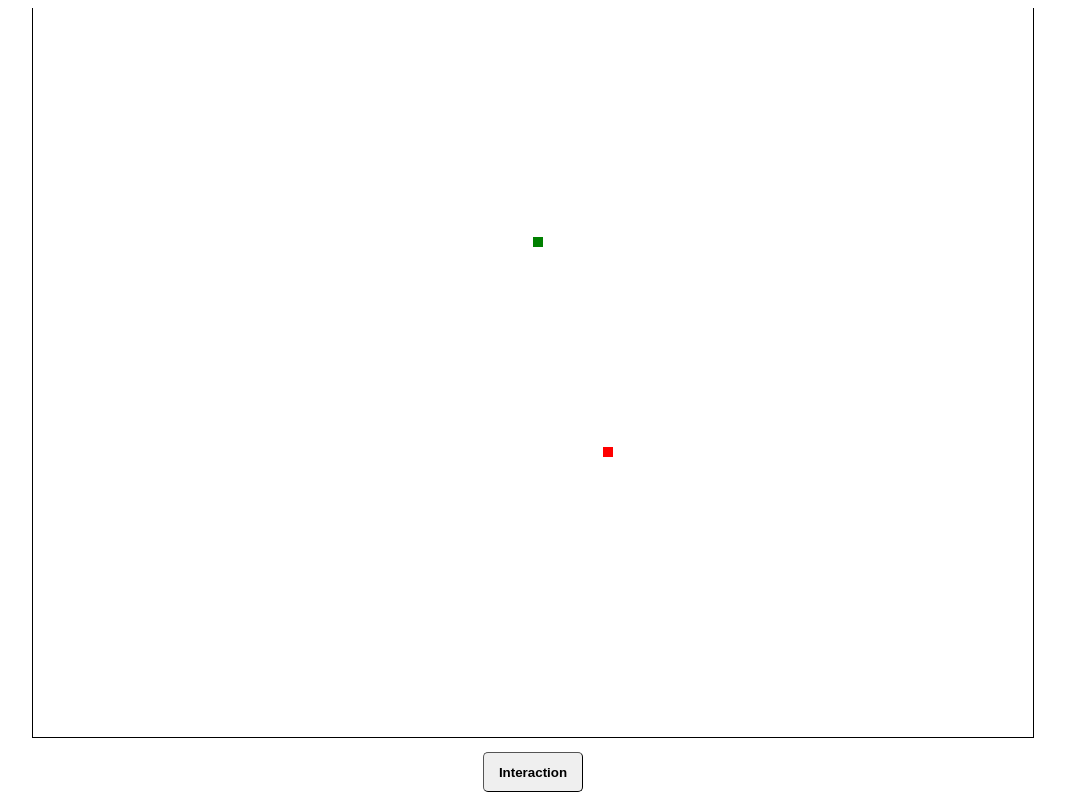
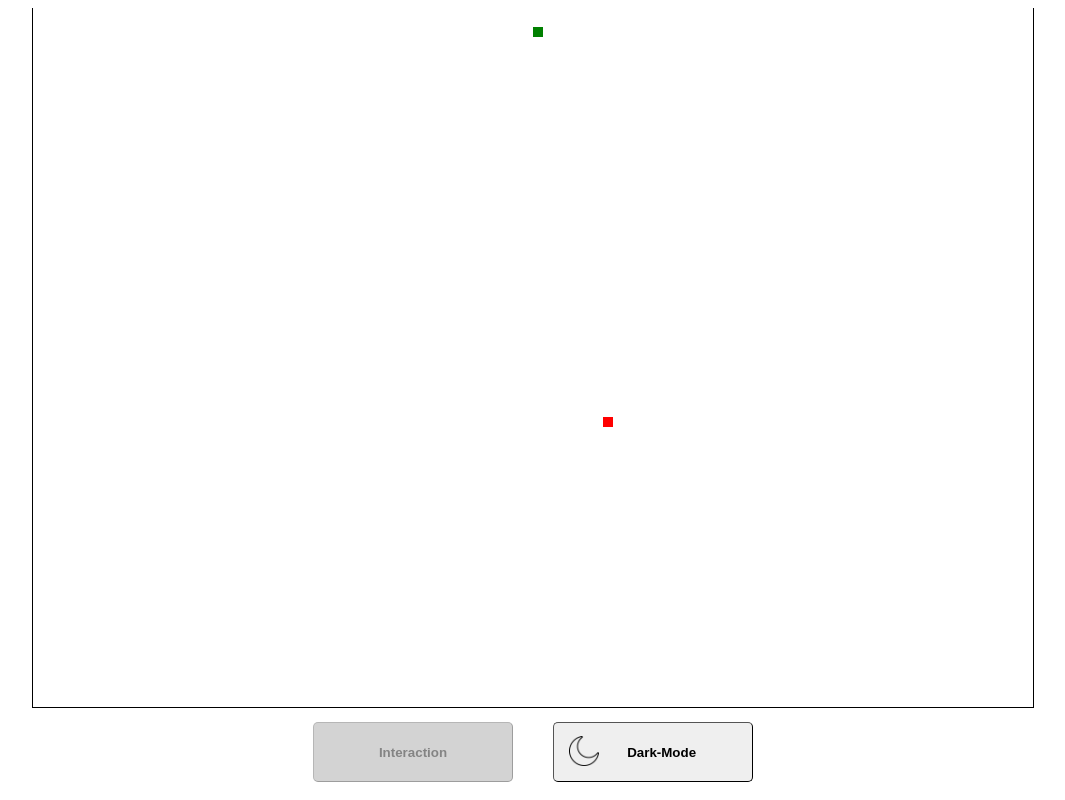
Before and after one commit to Chrisissorry/snake, a plain HTML site: page snakeGame.html in a window 1280 px wide. Both pictures are taken after a click on the button "Interaction". Shown: the whole page, without its empty margins (107-1172 px from the left). Drawn offline with Linux system fonts and the light colour scheme.

Commit message:
snake is now alive and added darkmode

```diff
--- a/modules/apple.js
+++ b/modules/apple.js
@@ -1,16 +1,17 @@
-import {clear, drawBox} from "../javascript/utils.js";
+import * as config from "./config.js"
+import {drawBox} from "../javascript/utils.js";
 import {gameScreenWidth, gameScreenHeight} from "../script.js";
 
+export let applePositionX;
+export let applePositionY;
+
 export function apple() {
-    const SIZE = 10;
-    clear();
-
     function spawnApple(maxPositionX, maxPositionY) {
         drawBox(
-            getRandomInt(0, maxPositionX),
-            getRandomInt(0, maxPositionY),
-            SIZE,
-            SIZE,
+            applePositionX = getRandomInt(0, maxPositionX),
+            applePositionY = getRandomInt(0, maxPositionY),
+            config.SIZE,
+            config.SIZE,
             "red"
         );
     }
--- /dev/null
+++ b/modules/config.js
@@ -0,0 +1,6 @@
+export let darkModeButton = document.getElementById('darkMode');
+export let gameScreen = document.getElementById('fullScreen')
+export let darkModeChanger = document.getElementById('modeChangerPicture');
+export let interactionButton = document.getElementById('interactionButton');
+
+export const SIZE = 10;
--- /dev/null
+++ b/modules/darkTheme.js
@@ -0,0 +1,37 @@
+import * as config from "./config.js";
+
+let darkMode = localStorage.getItem("dark-mode");
+
+if (darkMode === null) {
+    localStorage.setItem("dark-mode", "disabled");
+}
+
+const enableDarkMode = () => {
+    config.gameScreen.style.backgroundColor = '#535252';
+    document.body.style.backgroundColor = '#838282';
+    config.darkModeChanger.setAttribute('src', 'images/lightmode.png');
+    localStorage.setItem("dark-mode", "enabled");
+};
+
+
+const disableDarkMode = () => {
+    config.gameScreen.style.backgroundColor = 'white';
+    document.body.style.backgroundColor = 'white';
+    config.darkModeChanger.setAttribute('src', 'images/nightmode.png');
+    localStorage.setItem("dark-mode", "disabled");
+};
+
+if (darkMode === "enabled") {
+    enableDarkMode();
+}
+
+export function getDarkMode () {
+    darkMode = localStorage.getItem("dark-mode");
+    if (darkMode === "disabled") {
+        enableDarkMode();
+        return
+    }
+    if (darkMode === "enabled") {
+        disableDarkMode();
+    }
+}
--- a/modules/snake.js
+++ b/modules/snake.js
@@ -1,25 +1,133 @@
-import {drawBox} from "../javascript/utils.js";
-//import {apple} from "./apple.js";
-//      BEWEG DICH
-
-//      SCHLUCK DAT DING
+import * as config from "./config.js"
+import {drawBox, clear} from "../javascript/utils.js";
+import {apple, applePositionX, applePositionY} from "./apple.js";
 
 export function snake() {
-    const SIZE = 10;
     let snakeSpawnX = 500;
     let snakeSpawnY = 500;
     let snake = [];
-    let size = 0;
+    let snakeSize = 1;
+    let appleCounter = 0;
+    let direction;
+    let step = 10;
+    let intervalID;
+    let speed = 150;
 
     function spawnSnake() {
         drawBox(
             snakeSpawnX,
             snakeSpawnY,
-            SIZE,
-            SIZE,
+            config.SIZE,
+            config.SIZE,
             "green"
         );
     }
 
     spawnSnake();
+
+    function move() {
+        snake.forEach(function (segment) {
+            drawBox(
+                segment.x,
+                segment.y,
+                config.SIZE,
+                config.SIZE,
+                "green"
+            );
+        });
+
+        if(isAppleEaten(applePositionX, applePositionY)) {
+            snakeSize++;
+            appleCounter++;
+            apple();
+            return;
+        }
+        snake.pop();
+    }
+
+    function isAppleEaten(appleX, appleY) {
+        if(snakeSpawnX === appleX && snakeSpawnY === appleY) {
+            clearInterval(intervalID);
+            speed = speed - 2;
+            intervalID = setInterval(snakeExecution, speed);
+            if(speed <= 30) {
+                speed = 30;
+            }
+            return true;
+        }
+        return false;
+    }
+
+    function checkDirection() {
+        switch (direction) {
+            case 'left':
+                snakeSpawnX -= step;
+                break;
+            case 'up':
+                snakeSpawnY -= step;
+                break;
+            case 'right':
+                snakeSpawnX += step;
+                break;
+            case 'down':
+                snakeSpawnY += step;
+                break;
+            default:
+                direction = 'up';
+                snakeSpawnY -= step;
+        }
+    }
+
+    function onKeyDown(evt) {
+        switch (evt.keyCode) {
+            // left
+            case 37:
+                if (direction === 'right') break;
+                direction = 'left';
+                break;
+            // up
+            case 38:
+                if (direction === 'down') break;
+                direction = 'up';
+                break;
+            // right
+            case 39:
+                if (direction === 'left') return;
+                direction = 'right';
+                break;
+            // down
+            case 40:
+                if (direction === 'up') break;
+                direction = 'down';
+                break;
+        }
+    }
+
+    function showApple(appleX, appleY) {
+        drawBox(
+            appleX,
+            appleY,
+            config.SIZE,
+            config.SIZE,
+            "red"
+        )
+    }
+
+    function snakeExecution() {
+        checkDirection();
+        snake.unshift({'x' : snakeSpawnX, 'y' : snakeSpawnY});
+        clear();
+        move();
+        showApple(applePositionX, applePositionY);
+    }
+
+    function init() {
+        intervalID = setInterval(snakeExecution, speed);
+    }
+
+    init();
+
+    document.addEventListener('keydown', onKeyDown);
+
+    isAppleEaten(applePositionX, applePositionY);
 }
--- a/script.js
+++ b/script.js
@@ -1,5 +1,7 @@
+import * as config from "./modules/config.js";
 import {apple} from "./modules/apple.js";
 import {snake} from "./modules/snake.js";
+import {getDarkMode} from "./modules/darkTheme.js";
 
 let gameScreen = document.getElementById('gamescreen');
 export let gameScreenHeight = gameScreen.height;
@@ -7,13 +9,19 @@ export let gameScreenWidth = gameScreen.width;
 export let ctx = gameScreen.getContext('2d');
 
 let difficultyArea = document.getElementById('difficulties');
-let interactionButton = document.getElementById('interactionButton');
 
 difficultyArea.style.display = 'none';
 
-interactionButton.addEventListener('click', executeInteraction, false);
+config.interactionButton.addEventListener('click', executeInteraction, false);
+
+config.darkModeButton.addEventListener('click', getDarkMode, false);
 
 function executeInteraction() {
+    lockButtons();
     apple();
     snake();
 }
+
+function lockButtons() {
+    config.interactionButton.setAttribute('disabled', 'disabled');
+}
--- a/snakeGame.html
+++ b/snakeGame.html
@@ -23,19 +23,22 @@
   <div>
     <canvas id="gamescreen" width="1000px" height="1000px"></canvas>
   </div>
-  <div>
-    <button type="button" id="interactionButton" class="buttonStyle">Interaction</button>
+  <div class="buttonArea">
+    <div class="buttons">
+      <button type="button" id="interactionButton" class="buttonStyle">Interaction</button>
+      <button type="button" id="darkMode" class="buttonStyle">
+        <div class="darkModeButtonArea">
+          <div class="pictureArea">
+            <img src="images/nightmode.png" alt="Theme Picture" id="modeChangerPicture">
+          </div>
+          <div class="buttonText">
+            Dark-Mode
+          </div>
+        </div>
+      </button>
+    </div>
   </div>
 </div>
-
- <!--Ziel!!!-->
-<!--  <script type="module" src="javascript/snakeGame.js"></script>-->
-
-  <script src="script.js" type="module"></script>
-
-  <!--<script src="javascript/snakeGame.js"></script>
-  <script src="javascript/gameSetup.js"></script>
-  <script src="javascript/moduleSchlange.js"></script>
-  <script src="javascript/moduleApple.js"></script>-->
+<script src="script.js" type="module"></script>
 </body>
 </html>
--- a/style.css
+++ b/style.css
@@ -16,8 +16,8 @@ h1 {
     align-self: center;
 }
 .buttonStyle {
-    width: 100px;
-    height: 40px;
+    width: 200px;
+    height: 60px;
     color: black;
     font-weight: bold;
     border-radius: 5px;
@@ -91,3 +91,39 @@ p#modalText {
 #difficulties {
     text-align: center;
 }
+.darkModeButtonArea {
+    display: flex;
+}
+.pictureArea {
+    align-self: inherit;
+    margin-left: 5%;
+}
+.buttonText{
+    text-align: center;
+    align-self: center;
+    margin-left: 15%;
+}
+#modeChangerPicture {
+    width: 30px;
+    height: 30px;
+}
+.buttons {
+    display: flex;
+    align-self: normal;
+    justify-content: space-around;
+}
+.buttonArea {
+    display: flex;
+    justify-content: center;
+    margin-bottom: 10px;
+}
+#darkMode {
+    margin-left: 20px;
+}
+#interactionButton {
+    margin-right: 20px;
+}
+button:disabled{
+    background-color: lightgrey;
+    color: #848484;
+}
```
Also changed, not shown: modules/basicConfiguration.js (deleted, +0 -36 lines), images/lightmode.png (added), images/nightmode.png (added).
